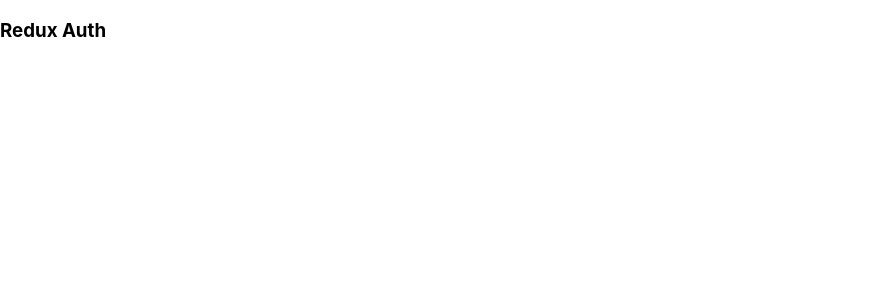
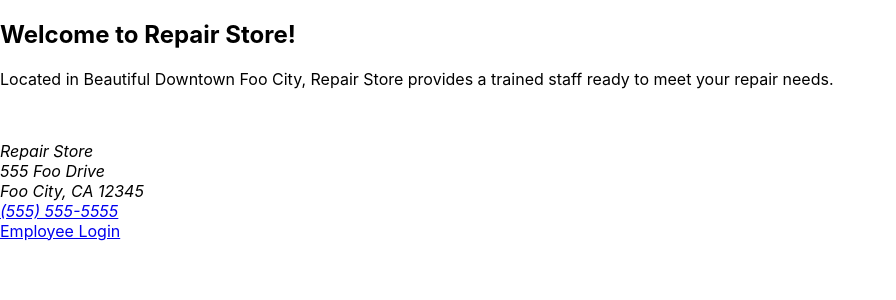
Before and after one commit to TrevorNathan/RTKQuery-app, a React (Create React App) app in the folder redux-auth/: page / in a window 1280 px wide. Shown: the top 300 px of the page, without its empty margins (0-896 px from the left). Built offline with nearby package versions, Linux system fonts and the light colour scheme.

Commit message:
ADD: routing

```diff
--- a/redux-auth/src/App.js
+++ b/redux-auth/src/App.js
@@ -1,5 +1,27 @@
+import { Routes, Route } from "react-router-dom";
+import Layout from "./components/Layout";
+import Public from "./components/Public";
+import Login from "./features/auth/Login";
+import Welcome from "./features/auth/Welcome";
+import RequireAuth from "./features/auth/RequireAuth";
+//import UsersList from "./features/users/UsersList";
+
 function App() {
-	return <h3>Redux Auth</h3>;
+	return (
+		<Routes>
+			<Route path="/" element={<Layout />}>
+				{/* public routes */}
+				<Route index element={<Public />} />
+				<Route path="login" element={<Login />} />
+
+				{/* protected routes */}
+				<Route element={<RequireAuth />}>
+					<Route path="welcome" element={<Welcome />} />
+					{/* <Route path="userslist" element={<UsersList />} /> */}
+				</Route>
+			</Route>
+		</Routes>
+	);
 }
 
 export default App;
```
